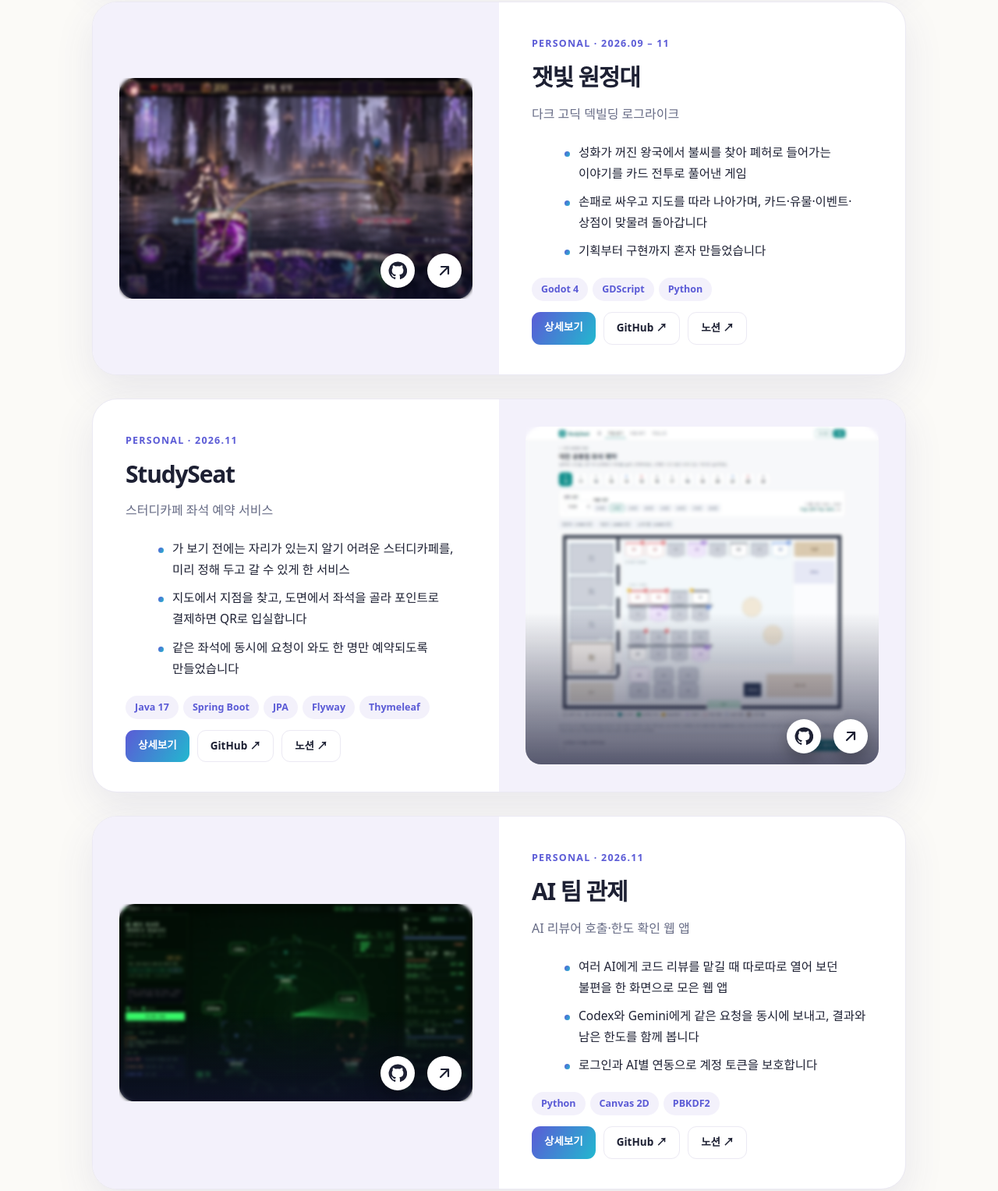
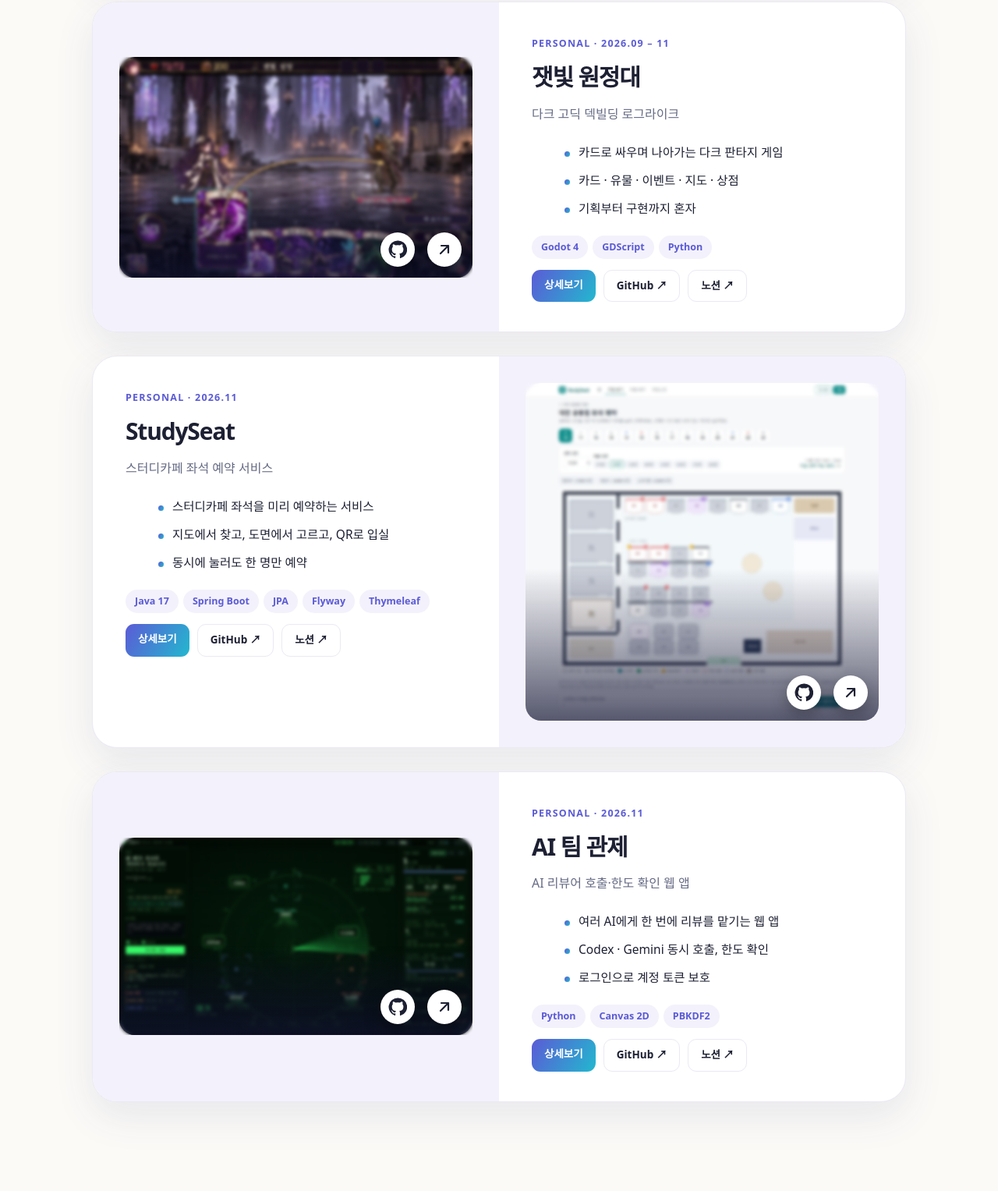
Before and after one commit to donggeun-dev/donggeun-dev.github.io, a plain HTML site: page index.html in a window 1280 px wide. Shown: the part 1921-3448 px from the top of the page at 78% size. Drawn offline with Linux system fonts and the light colour scheme; a web font is replaced by a local one.

Commit message:
Shorten the personal project card bullets to one line each
Co-Authored-By: Claude Sonnet 5.5 <noreply@anthropic.com>

```diff
--- a/index.html
+++ b/index.html
@@ -209,20 +209,20 @@ footer{text-align:center;color:var(--sub);font-size:13px;padding:56px 0 44px}
 
   <article class="pj"><div class="vis"><div class="hov"><img src="assets/game-battle.jpg" alt="잿빛 원정대 전투 화면" loading="lazy"><div class="ov"><a href="https://github.com/j75390/gametest" target="_blank" rel="noopener" aria-label="GitHub"><svg viewBox="0 0 24 24" width="24" height="24" fill="currentColor"><path d="M12 .5a11.5 11.5 0 0 0-3.64 22.41c.58.1.79-.25.79-.56v-2c-3.2.7-3.88-1.37-3.88-1.37-.52-1.33-1.28-1.69-1.28-1.69-1.04-.71.08-.7.08-.7 1.16.08 1.77 1.19 1.77 1.19 1.03 1.76 2.7 1.25 3.36.96.1-.75.4-1.25.73-1.54-2.55-.29-5.24-1.28-5.24-5.69 0-1.26.45-2.28 1.19-3.08-.12-.29-.52-1.46.11-3.05 0 0 .97-.31 3.17 1.18a11 11 0 0 1 5.77 0c2.2-1.49 3.17-1.18 3.17-1.18.63 1.59.23 2.76.11 3.05.74.8 1.19 1.82 1.19 3.08 0 4.42-2.69 5.39-5.25 5.68.41.36.78 1.06.78 2.14v3.17c0 .31.21.67.8.56A11.5 11.5 0 0 0 12 .5Z"/></svg></a><a href="#/projects/gray-expedition" aria-label="상세보기"><svg viewBox="0 0 24 24" width="24" height="24" fill="none" stroke="currentColor" stroke-width="2.2" stroke-linecap="round" stroke-linejoin="round"><path d="M7 17 17 7M8 7h9v9"/></svg></a></div></div></div>
     <div class="bd"><div class="kd">PERSONAL · 2026.09 – 11</div><h3>잿빛 원정대</h3><p class="one">다크 고딕 덱빌딩 로그라이크</p>
-    <ul class="bl"><li>성화가 꺼진 왕국에서 불씨를 찾아 폐허로 들어가는 이야기를 카드 전투로 풀어낸 게임</li><li>손패로 싸우고 지도를 따라 나아가며, 카드·유물·이벤트·상점이 맞물려 돌아갑니다</li><li>기획부터 구현까지 혼자 만들었습니다</li></ul>
+    <ul class="bl"><li>카드로 싸우며 나아가는 다크 판타지 게임</li><li>카드 · 유물 · 이벤트 · 지도 · 상점</li><li>기획부터 구현까지 혼자</li></ul>
     <div class="tg"><span>Godot 4</span><span>GDScript</span><span>Python</span></div>
     <div class="ln"><a class="dt" href="#/projects/gray-expedition">상세보기</a><a href="https://github.com/j75390/gametest" target="_blank" rel="noopener">GitHub ↗</a><a href="https://app.notion.com/p/416bd08dbbd281128167dfdc0989405b" target="_blank" rel="noopener">노션 ↗</a></div></div></article>
 
   <article class="pj"><div class="vis"><div class="hov"><img src="assets/studyseat-booking.jpg" alt="StudySeat 도면 예약 화면" loading="lazy"><div class="ov"><a href="https://github.com/j75390/studyseat" target="_blank" rel="noopener" aria-label="GitHub"><svg viewBox="0 0 24 24" width="24" height="24" fill="currentColor"><path d="M12 .5a11.5 11.5 0 0 0-3.64 22.41c.58.1.79-.25.79-.56v-2c-3.2.7-3.88-1.37-3.88-1.37-.52-1.33-1.28-1.69-1.28-1.69-1.04-.71.08-.7.08-.7 1.16.08 1.77 1.19 1.77 1.19 1.03 1.76 2.7 1.25 3.36.96.1-.75.4-1.25.73-1.54-2.55-.29-5.24-1.28-5.24-5.69 0-1.26.45-2.28 1.19-3.08-.12-.29-.52-1.46.11-3.05 0 0 .97-.31 3.17 1.18a11 11 0 0 1 5.77 0c2.2-1.49 3.17-1.18 3.17-1.18.63 1.59.23 2.76.11 3.05.74.8 1.19 1.82 1.19 3.08 0 4.42-2.69 5.39-5.25 5.68.41.36.78 1.06.78 2.14v3.17c0 .31.21.67.8.56A11.5 11.5 0 0 0 12 .5Z"/></svg></a><a href="#/projects/studyseat" aria-label="상세보기"><svg viewBox="0 0 24 24" width="24" height="24" fill="none" stroke="currentColor" stroke-width="2.2" stroke-linecap="round" stroke-linejoin="round"><path d="M7 17 17 7M8 7h9v9"/></svg></a></div></div></div>
     <div class="bd"><div class="kd">PERSONAL · 2026.11</div><h3>StudySeat</h3><p class="one">스터디카페 좌석 예약 서비스</p>
-    <ul class="bl"><li>가 보기 전에는 자리가 있는지 알기 어려운 스터디카페를, 미리 정해 두고 갈 수 있게 한 서비스</li><li>지도에서 지점을 찾고, 도면에서 좌석을 골라 포인트로 결제하면 QR로 입실합니다</li><li>같은 좌석에 동시에 요청이 와도 한 명만 예약되도록 만들었습니다</li></ul>
+    <ul class="bl"><li>스터디카페 좌석을 미리 예약하는 서비스</li><li>지도에서 찾고, 도면에서 고르고, QR로 입실</li><li>동시에 눌러도 한 명만 예약</li></ul>
     <div class="tg"><span>Java 17</span><span>Spring Boot</span><span>JPA</span><span>Flyway</span><span>Thymeleaf</span></div>
 
     <div class="ln"><a class="dt" href="#/projects/studyseat">상세보기</a><a href="https://github.com/j75390/studyseat" target="_blank" rel="noopener">GitHub ↗</a><a href="https://app.notion.com/p/414bd08dbbd281cb9c76de38d90cff32" target="_blank" rel="noopener">노션 ↗</a></div></div></article>
 
   <article class="pj"><div class="vis"><div class="hov"><img src="assets/ai-console.jpg" alt="AI 팀 관제 관제실 화면" loading="lazy"><div class="ov"><a href="https://github.com/j75390/ai-team-console" target="_blank" rel="noopener" aria-label="GitHub"><svg viewBox="0 0 24 24" width="24" height="24" fill="currentColor"><path d="M12 .5a11.5 11.5 0 0 0-3.64 22.41c.58.1.79-.25.79-.56v-2c-3.2.7-3.88-1.37-3.88-1.37-.52-1.33-1.28-1.69-1.28-1.69-1.04-.71.08-.7.08-.7 1.16.08 1.77 1.19 1.77 1.19 1.03 1.76 2.7 1.25 3.36.96.1-.75.4-1.25.73-1.54-2.55-.29-5.24-1.28-5.24-5.69 0-1.26.45-2.28 1.19-3.08-.12-.29-.52-1.46.11-3.05 0 0 .97-.31 3.17 1.18a11 11 0 0 1 5.77 0c2.2-1.49 3.17-1.18 3.17-1.18.63 1.59.23 2.76.11 3.05.74.8 1.19 1.82 1.19 3.08 0 4.42-2.69 5.39-5.25 5.68.41.36.78 1.06.78 2.14v3.17c0 .31.21.67.8.56A11.5 11.5 0 0 0 12 .5Z"/></svg></a><a href="#/projects/ai-team-console" aria-label="상세보기"><svg viewBox="0 0 24 24" width="24" height="24" fill="none" stroke="currentColor" stroke-width="2.2" stroke-linecap="round" stroke-linejoin="round"><path d="M7 17 17 7M8 7h9v9"/></svg></a></div></div></div>
     <div class="bd"><div class="kd">PERSONAL · 2026.11</div><h3>AI 팀 관제</h3><p class="one">AI 리뷰어 호출·한도 확인 웹 앱</p>
-    <ul class="bl"><li>여러 AI에게 코드 리뷰를 맡길 때 따로따로 열어 보던 불편을 한 화면으로 모은 웹 앱</li><li>Codex와 Gemini에게 같은 요청을 동시에 보내고, 결과와 남은 한도를 함께 봅니다</li><li>로그인과 AI별 연동으로 계정 토큰을 보호합니다</li></ul>
+    <ul class="bl"><li>여러 AI에게 한 번에 리뷰를 맡기는 웹 앱</li><li>Codex · Gemini 동시 호출, 한도 확인</li><li>로그인으로 계정 토큰 보호</li></ul>
     <div class="tg"><span>Python</span><span>Canvas 2D</span><span>PBKDF2</span></div>
 
     <div class="ln"><a class="dt" href="#/projects/ai-team-console">상세보기</a><a href="https://github.com/j75390/ai-team-console" target="_blank" rel="noopener">GitHub ↗</a><a href="https://app.notion.com/p/414bd08dbbd281feb70dd7434209a903" target="_blank" rel="noopener">노션 ↗</a></div></div></article>
```
